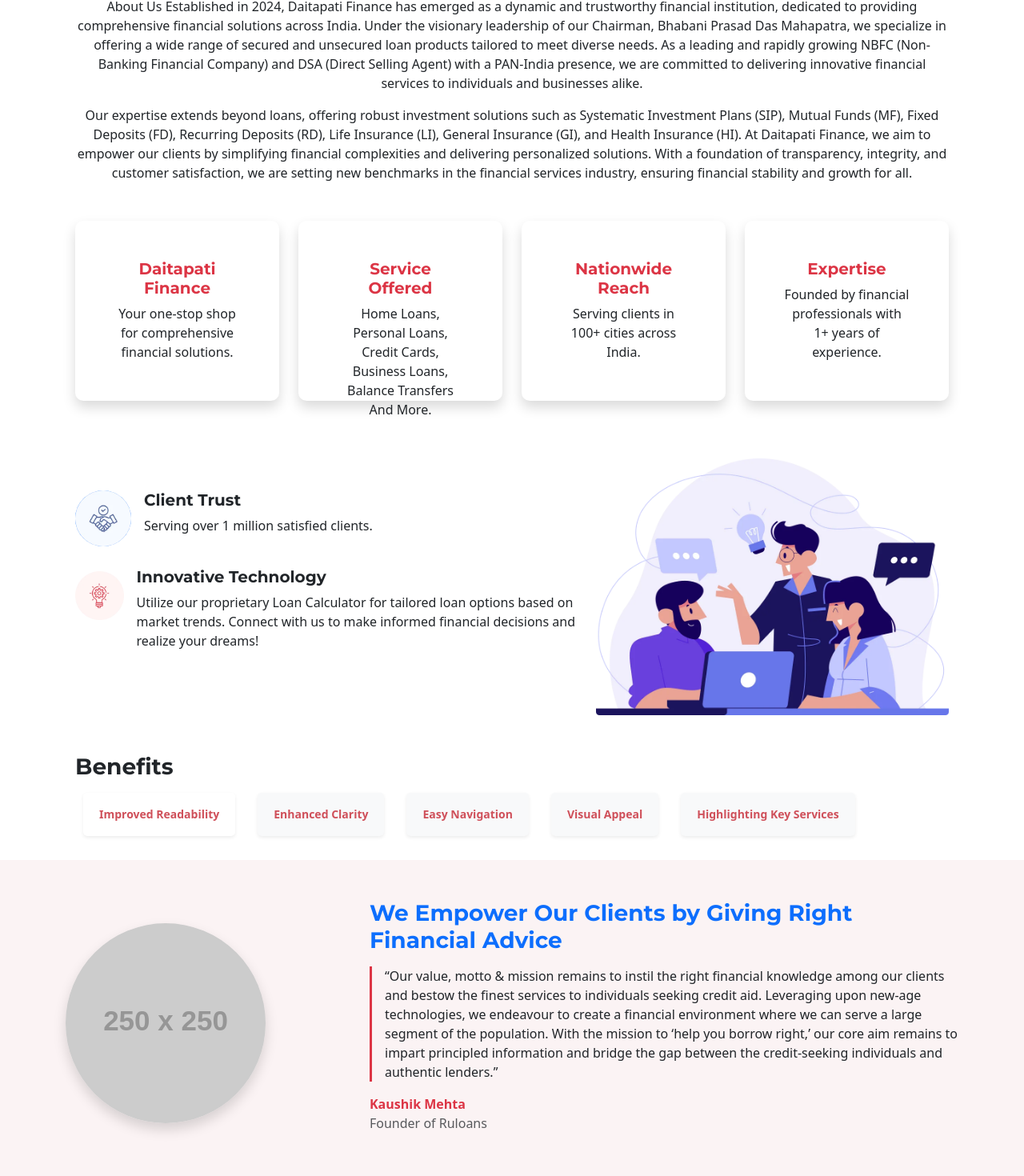
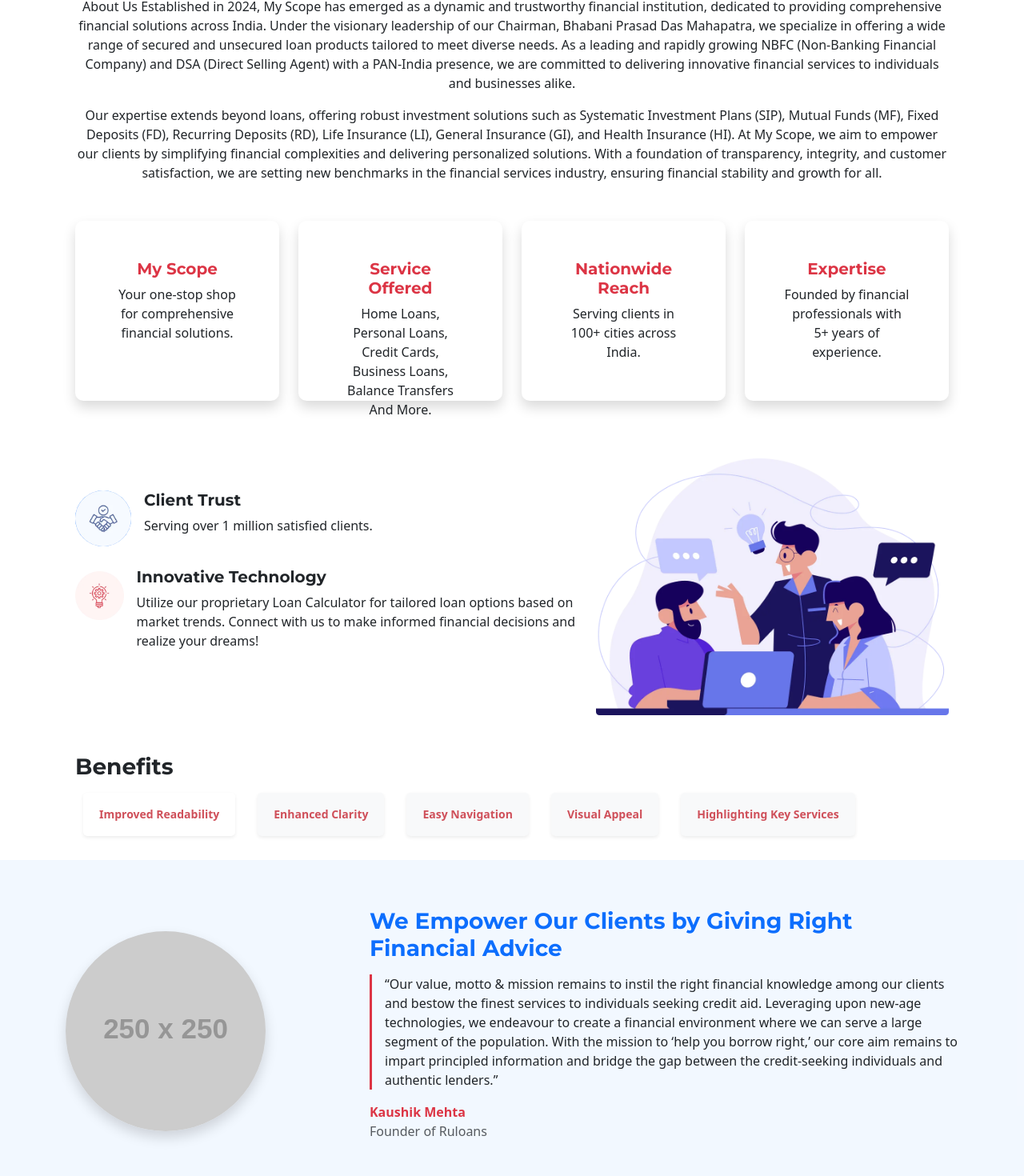
Before and after one commit to rama-git-123/vite_loan, a React app in the folder y/: page /about-us in a window 1280 px wide. Shown: the part 396-1866 px from the top of the page at 80% size. Built offline with nearby package versions, Linux system fonts and the light colour scheme; the HTML template or start-up script is replaced by a standard one.

Commit message:
app.css,about.jsx,aboutus.scss changes

```diff
--- a/y/src/pages/aboutUs.jsx
+++ b/y/src/pages/aboutUs.jsx
@@ -20,7 +20,7 @@
               INDIA'S LEADING LOAN DISTRIBUTION CHANNEL COMPANY
             </p>
             <p>
-              About Us Established in 2024, Daitapati Finance has emerged as a
+              About Us Established in 2024, My Scope has emerged as a
               dynamic and trustworthy financial institution, dedicated to
               providing comprehensive financial solutions across India. Under
               the visionary leadership of our Chairman, Bhabani Prasad Das
@@ -36,7 +36,7 @@
               solutions such as Systematic Investment Plans (SIP), Mutual Funds
               (MF), Fixed Deposits (FD), Recurring Deposits (RD), Life Insurance
               (LI), General Insurance (GI), and Health Insurance (HI). At
-              Daitapati Finance, we aim to empower our clients by simplifying
+              My Scope, we aim to empower our clients by simplifying
               financial complexities and delivering personalized solutions. With
               a foundation of transparency, integrity, and customer
               satisfaction, we are setting new benchmarks in the financial
@@ -49,7 +49,7 @@
             <div class="col-md-3 mb-4">
               <div class="card shadow border-0">
                 <div class="card-body">
-                  <h5 class="card-title text-danger">Daitapati Finance</h5>
+                  <h5 class="card-title text-danger">My Scope</h5>
                   <p class="card-text">
                     Your one-stop shop for comprehensive financial solutions.
                   </p>
@@ -82,7 +82,7 @@
                 <div class="card-body">
                   <h5 class="card-title text-danger">Expertise</h5>
                   <p class="card-text">
-                    Founded by financial professionals with 1+ years of
+                    Founded by financial professionals with 5+ years of
                     experience.
                   </p>
                 </div>
--- a/y/src/pages/aboutus.scss
+++ b/y/src/pages/aboutus.scss
@@ -73,10 +73,10 @@
       }
       .message-section{
         width: 100vw;
-    background-color: #fbf3f4;
-    padding: 50px 20px;
-    margin-left: calc(-50vw + 50%);
-    margin-top: 30px;
+        background-color: #0d6efd0d;
+        padding: 60px 20px;
+        margin-left: calc(-50vw + 50%);
+        margin-top: 30px;
       }
       .margin-t-5{
         margin-top: 5rem;
```
Also changed, not shown: y/src/App.css (line endings or trailing spaces).
